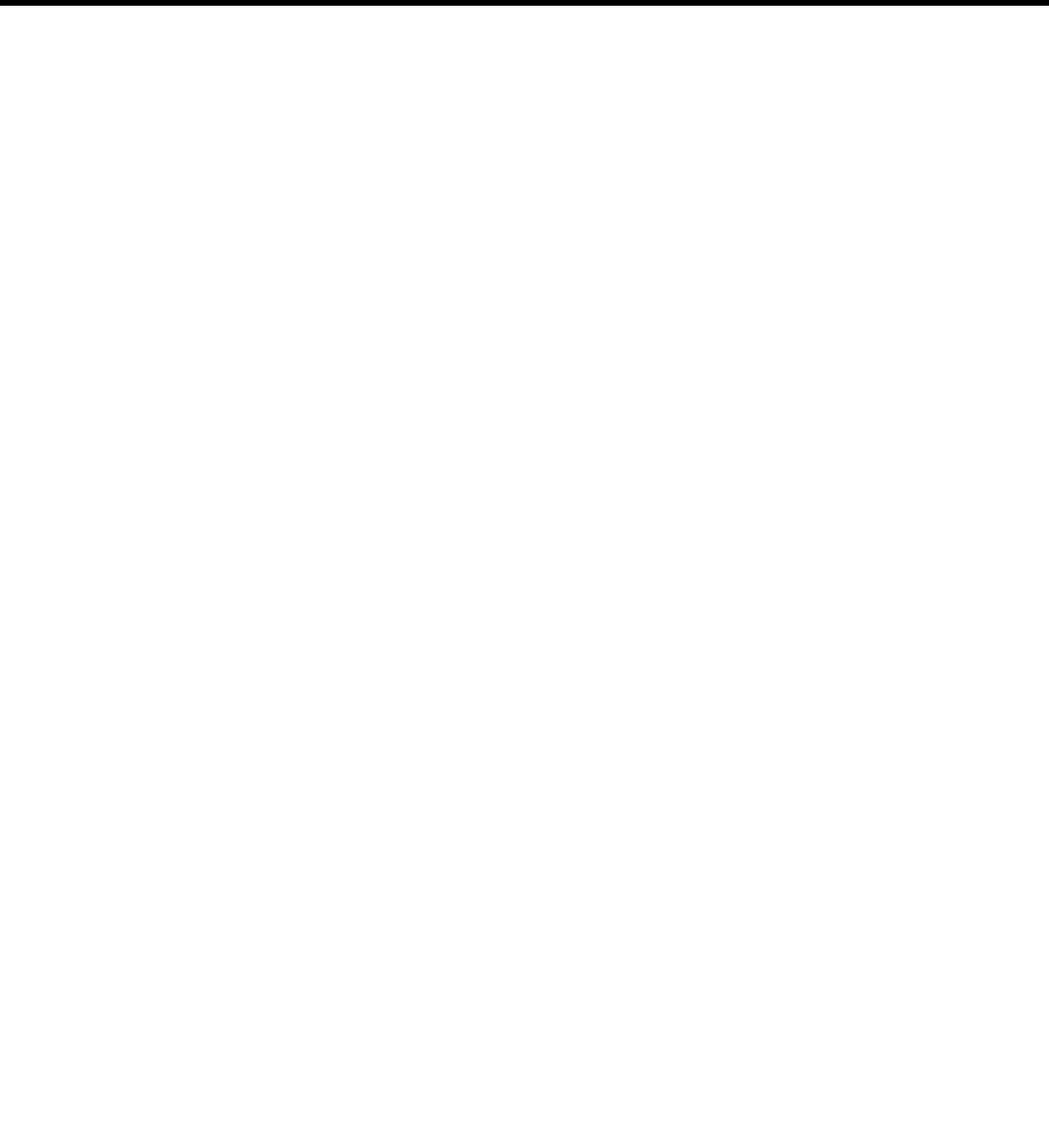
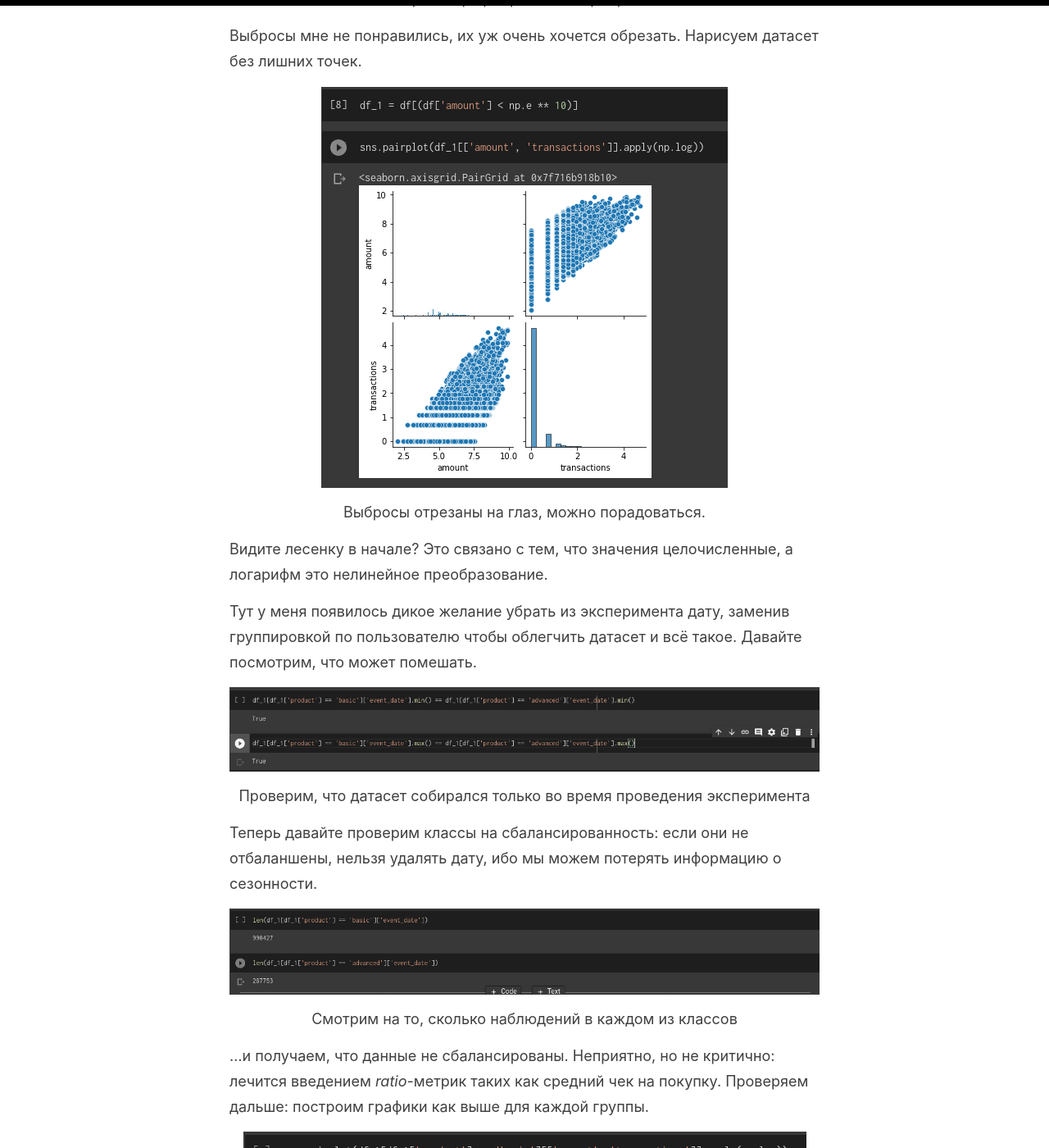
Before and after one commit to yk4r2/yk4r2.github.io, a Jekyll site: the page built from _posts/2020-4-16-avito-experiments-01.md, in a window 1280 px wide and 1400 px high, scrolled down 3560 px. Shown: the whole window at 82% size. Built offline with Jekyll 4.4.1, drawn with Linux system fonts in a browser that asks for light colours; some of the changed text lies outside the part shown.

Commit message:
continued playing with captions

```diff
--- a/_posts/2020-4-16-avito-experiments-01.md
+++ b/_posts/2020-4-16-avito-experiments-01.md
@@ -59,3 +59,54 @@ _transactions_ - количество транзакций
 Примерно так выглядит `pairplot`. Красиво, но...
 </sup>
 </div>
+
+Датасет содержит много наблюдений, но не то чтобы там много описательных метрик и в целом колонок.
+
+Вижу выбросы - логарифмирую:
+
+![](/images/2020-4-16-avito-experiments-01/Screenshot_2021-04-17_00-00-05.png)
+<div align="center">
+<sup>
+Прологарифмированный `pairplot`
+</sup>
+</div>
+
+Выбросы мне не понравились, их уж очень хочется обрезать. Нарисуем датасет без лишних точек.
+
+![](/images/2020-4-16-avito-experiments-01/Screenshot_2021-04-17_00-00-30.png)
+<div align="center">
+<sup>
+Выбросы отрезаны на глаз, можно порадоваться.
+</sup>
+</div>
+
+Видите лесенку в начале? Это связано с тем, что значения целочисленные, а логарифм это нелинейное преобразование.
+
+Тут у меня появилось дикое желание убрать из эксперимента дату, заменив группировкой по пользователю чтобы облегчить датасет и всё такое. Давайте посмотрим, что может помешать.
+
+![](/images/2020-4-16-avito-experiments-01/Screenshot_2021-04-17_00-01-02.png)
+<div align="center">
+<sup>
+Проверим, что датасет собирался только во время проведения эксперимента
+</sup>
+</div>
+
+Теперь давайте проверим классы на сбалансированность: если они не отбаланшены, нельзя удалять дату, ибо мы можем потерять информацию о сезонности.
+
+![](/images/2020-4-16-avito-experiments-01/Screenshot_2021-04-17_00-01-13.png)
+<div align="center">
+<sup>
+Смотрим на то, сколько наблюдений в каждом из классов
+</sup>
+</div>
+
+...и получаем, что данные не сбалансированы. Неприятно, но не критично: лечится введением *ratio*-метрик таких как средний чек на покупку. Проверяем дальше: построим графики как выше для каждой группы.
+
+![](/images/2020-4-16-avito-experiments-01/Screenshot_2021-04-17_00-01-35.png)
+<div align="center">
+<sup>
+`Pairplot`'ы для каждой из групп A/B теста.
+</sup>
+</div>
+
+Внимательный читатель, конечно, уже заметил повышение среднего чека у второй группы. Но мы не будем торопиться с выводами, а лучше подумаем над допметриками.
```
